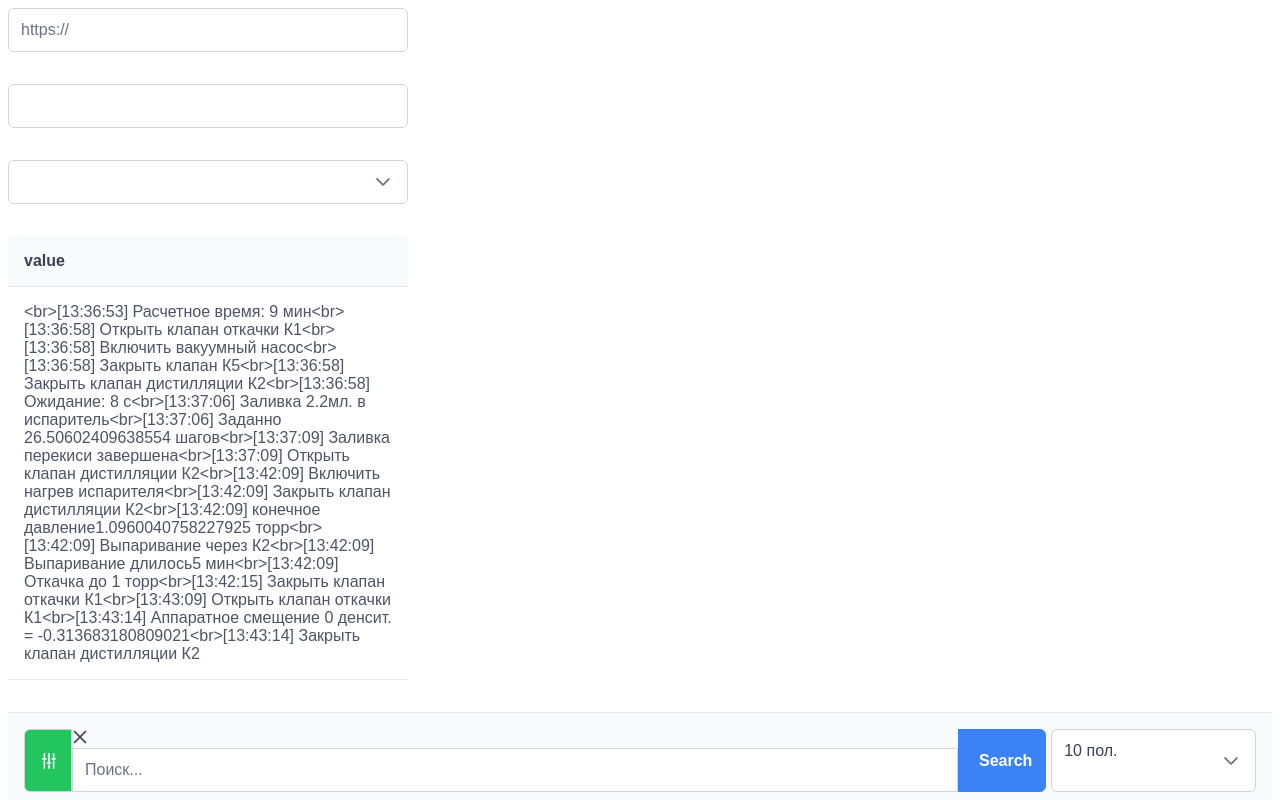
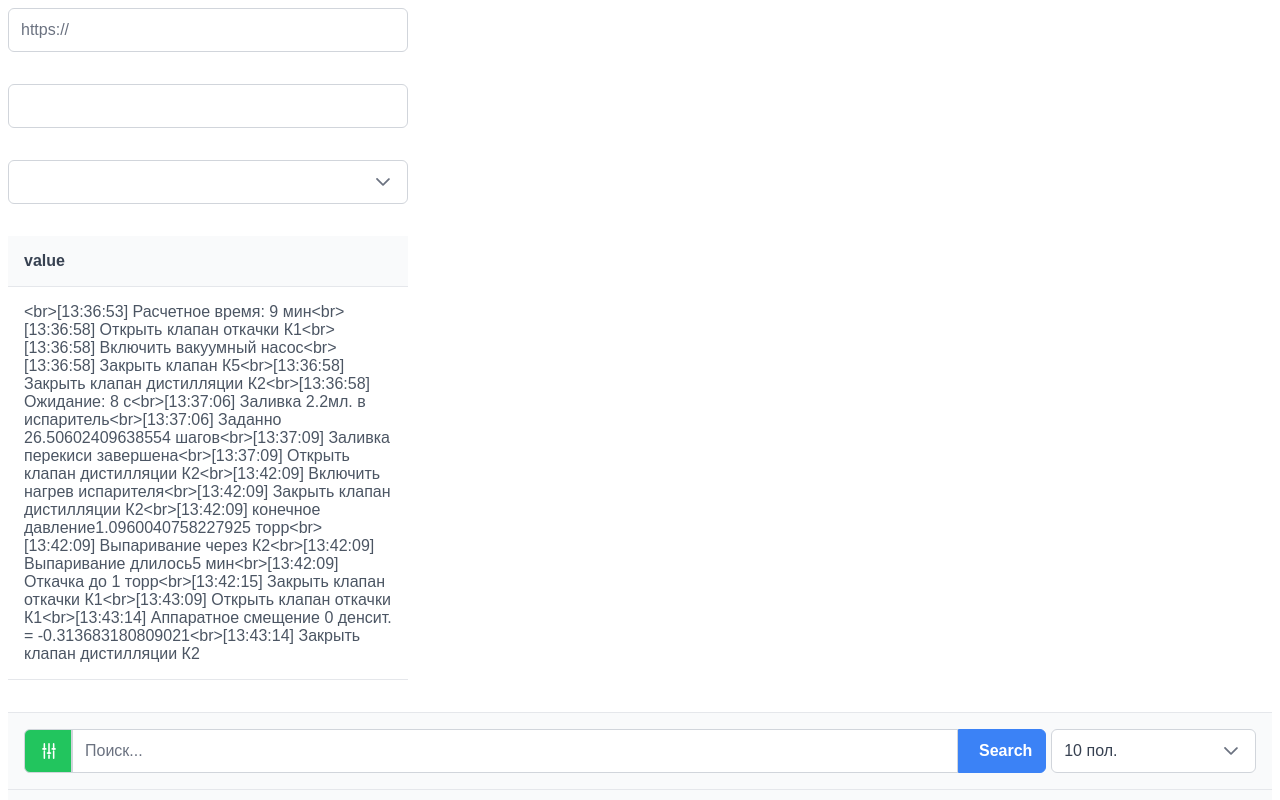
Before and after one commit to isgleb/at-cons, a Nuxt app: page / in a window 1280 px wide. Shown: the top 800 px of the page. Built offline with nearby package versions, Linux system fonts and the light colour scheme; a web font is replaced by a local one.

Commit message:
cross icon

```diff
--- a/public/components/ComplexTable.vue
+++ b/public/components/ComplexTable.vue
@@ -15,7 +15,7 @@
                 >
               </MultiSelect>
               <span class="p-input-icon-right input-block">
-                <i class="pi pi-times" @click="cleanFilter" v-if="true"/>
+                <i class="pi pi-times" @click="cleanFilter" v-if="searchValue !== ''"/>
                 <InputText
                     placeholder="Поиск..."
                     v-model="searchValue"/>
```
Also changed, not shown: 1 other file (tests, documents, lock files or other folders).
